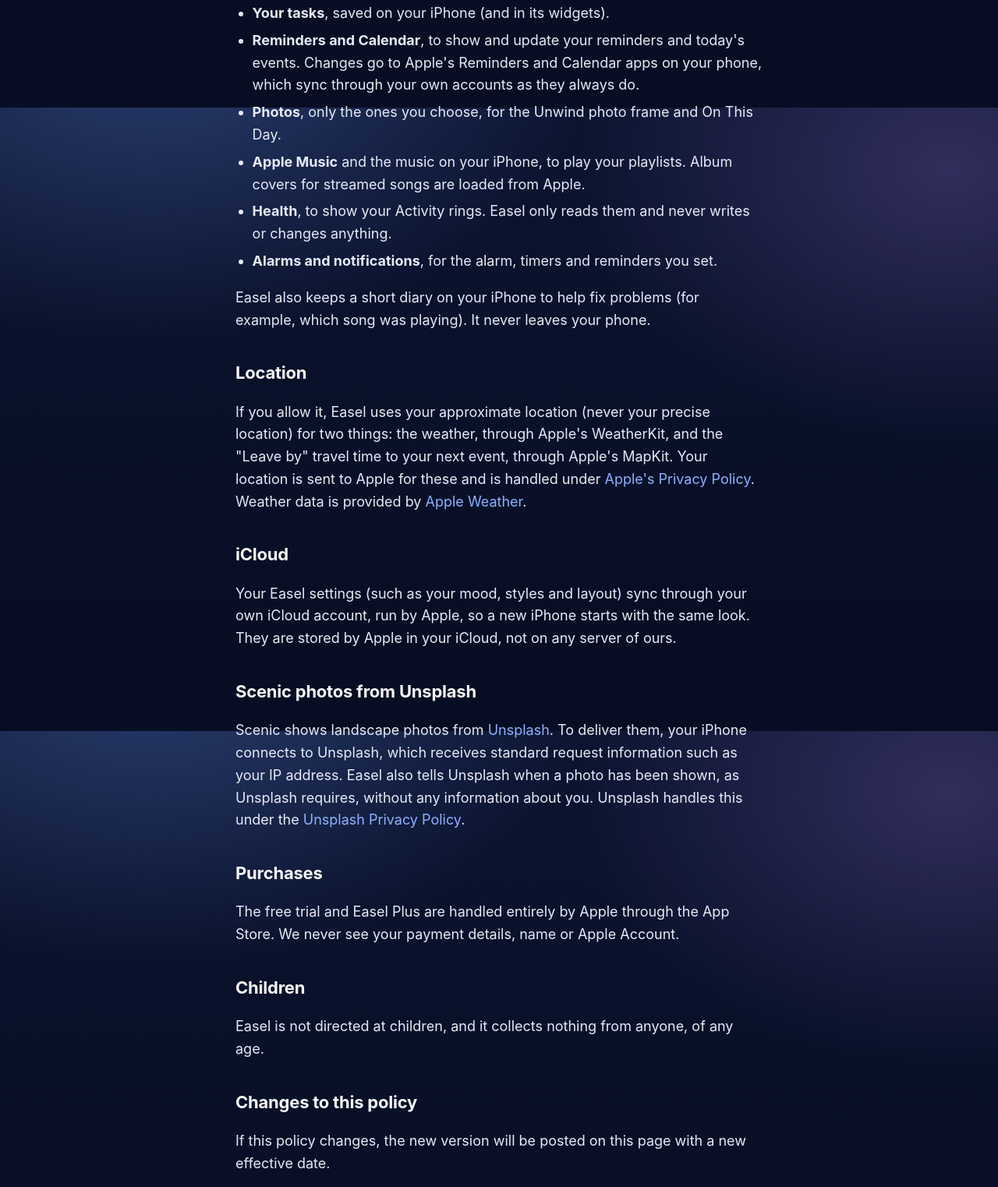
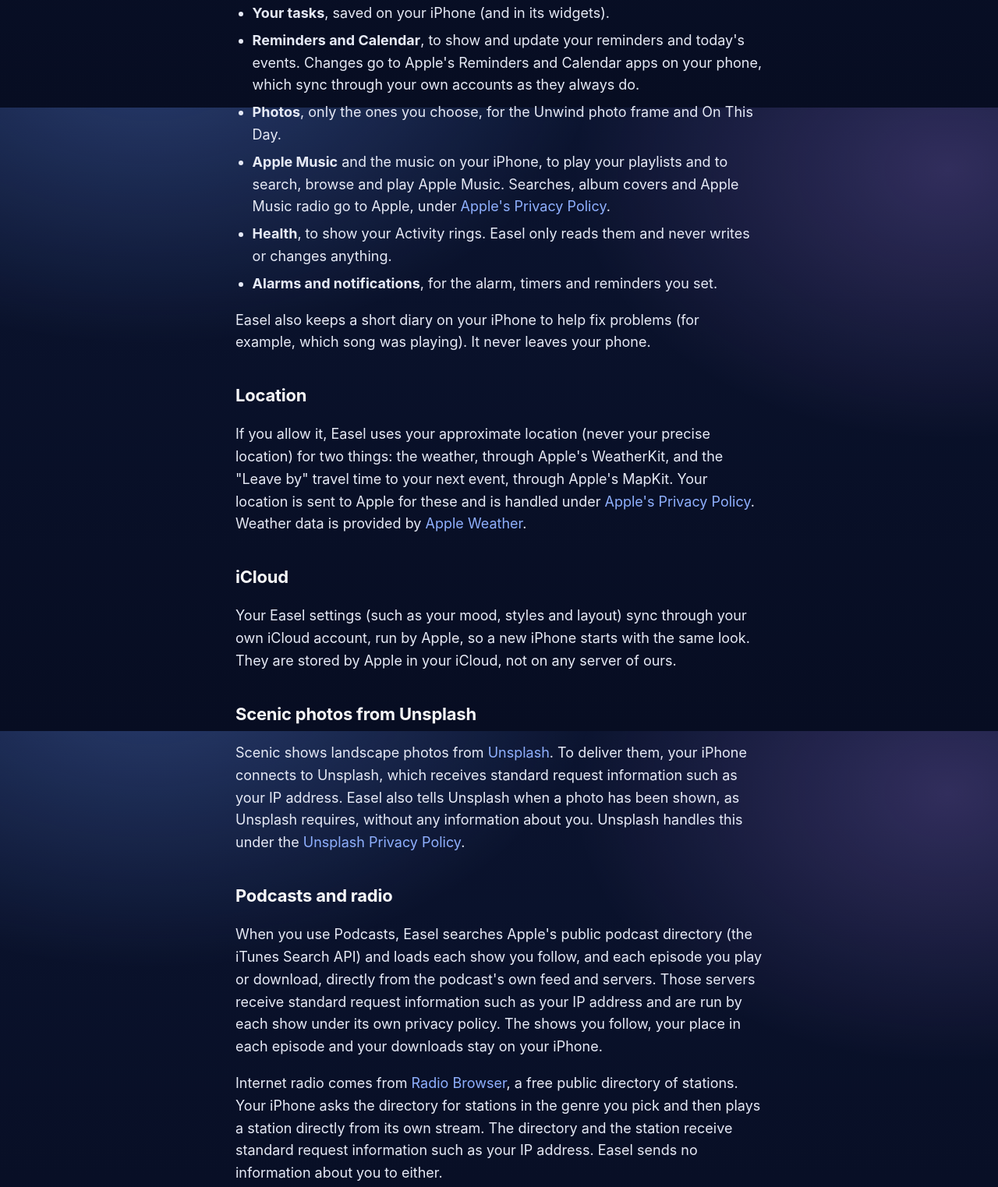
Before and after one commit to hatuma-sh/easel-site, a plain HTML site: page privacy.html in a window 1280 px wide. Shown: the part 662-2185 px from the top of the page at 78% size. Drawn offline with Linux system fonts and the light colour scheme.

Commit message:
Privacy policy: Podcasts and radio, Apple Music search; effective November 20, 2026
Co-Authored-By: Claude Opus 5.5 <noreply@anthropic.com>

```diff
--- a/privacy.html
+++ b/privacy.html
@@ -20,7 +20,7 @@
 
     <main>
       <h1 class="page">Privacy Policy</h1>
-      <p class="meta">Effective November 19, 2026</p>
+      <p class="meta">Effective November 20, 2026</p>
 
       <p>Easel is made by Hatim A Anwar. This page explains, in plain words, what Easel does with your information. The short version: Easel does not collect your personal data. What you keep in Easel stays on your iPhone.</p>
 
@@ -39,7 +39,7 @@
         <li><strong>Your tasks</strong>, saved on your iPhone (and in its widgets).</li>
         <li><strong>Reminders and Calendar</strong>, to show and update your reminders and today's events. Changes go to Apple's Reminders and Calendar apps on your phone, which sync through your own accounts as they always do.</li>
         <li><strong>Photos</strong>, only the ones you choose, for the Unwind photo frame and On This Day.</li>
-        <li><strong>Apple Music</strong> and the music on your iPhone, to play your playlists. Album covers for streamed songs are loaded from Apple.</li>
+        <li><strong>Apple Music</strong> and the music on your iPhone, to play your playlists and to search, browse and play Apple Music. Searches, album covers and Apple Music radio go to Apple, under <a href="https://www.apple.com/legal/privacy/">Apple's Privacy Policy</a>.</li>
         <li><strong>Health</strong>, to show your Activity rings. Easel only reads them and never writes or changes anything.</li>
         <li><strong>Alarms and notifications</strong>, for the alarm, timers and reminders you set.</li>
       </ul>
@@ -53,6 +53,10 @@
 
       <h2>Scenic photos from Unsplash</h2>
       <p>Scenic shows landscape photos from <a href="https://unsplash.com/?utm_source=easel&amp;utm_medium=referral">Unsplash</a>. To deliver them, your iPhone connects to Unsplash, which receives standard request information such as your IP address. Easel also tells Unsplash when a photo has been shown, as Unsplash requires, without any information about you. Unsplash handles this under the <a href="https://unsplash.com/privacy">Unsplash Privacy Policy</a>.</p>
+
+      <h2>Podcasts and radio</h2>
+      <p>When you use Podcasts, Easel searches Apple's public podcast directory (the iTunes Search API) and loads each show you follow, and each episode you play or download, directly from the podcast's own feed and servers. Those servers receive standard request information such as your IP address and are run by each show under its own privacy policy. The shows you follow, your place in each episode and your downloads stay on your iPhone.</p>
+      <p>Internet radio comes from <a href="https://www.radio-browser.info">Radio Browser</a>, a free public directory of stations. Your iPhone asks the directory for stations in the genre you pick and then plays a station directly from its own stream. The directory and the station receive standard request information such as your IP address. Easel sends no information about you to either.</p>
 
       <h2>Purchases</h2>
       <p>The free trial and Easel Plus are handled entirely by Apple through the App Store. We never see your payment details, name or Apple Account.</p>
```
